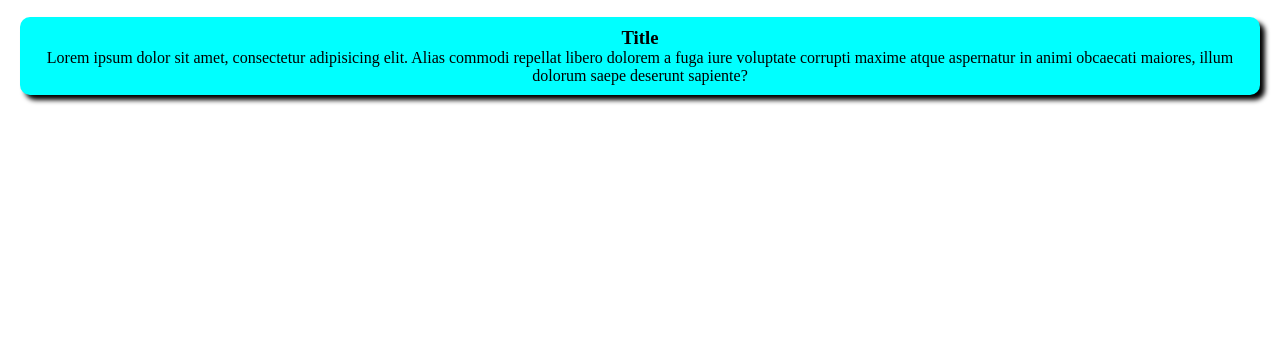
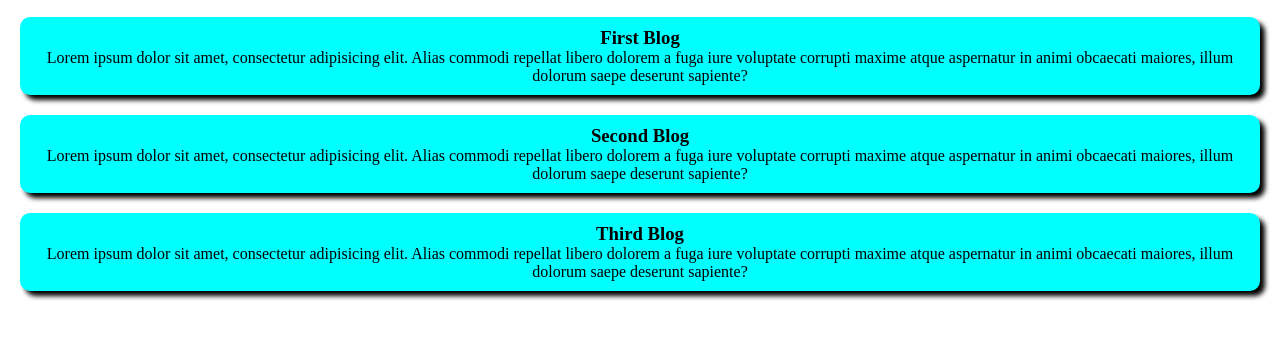
Before and after one commit to mobinmaih/the-first-website, a plain HTML site: page index.html in a window 1280 px wide. Shown: the part 40-378 px from the top of the page. Drawn offline with Linux system fonts and the light colour scheme.

Commit message:
changed the tile to Blog and added tow new blogs

```diff
--- a/index.html
+++ b/index.html
@@ -9,7 +9,19 @@
 <body>
     <h1>My First Website</h1>
     <div>
-        <h3>Title</h3>
+        <h3>First Blog</h3>
+        <p>
+            Lorem ipsum dolor sit amet, consectetur adipisicing elit. Alias commodi repellat libero dolorem a fuga iure voluptate corrupti maxime atque aspernatur in animi obcaecati maiores, illum dolorum saepe deserunt sapiente?
+        </p>
+    </div>
+    <div>
+        <h3>Second Blog</h3>
+        <p>
+            Lorem ipsum dolor sit amet, consectetur adipisicing elit. Alias commodi repellat libero dolorem a fuga iure voluptate corrupti maxime atque aspernatur in animi obcaecati maiores, illum dolorum saepe deserunt sapiente?
+        </p>
+    </div>
+    <div>
+        <h3>Third Blog</h3>
         <p>
             Lorem ipsum dolor sit amet, consectetur adipisicing elit. Alias commodi repellat libero dolorem a fuga iure voluptate corrupti maxime atque aspernatur in animi obcaecati maiores, illum dolorum saepe deserunt sapiente?
         </p>
```
